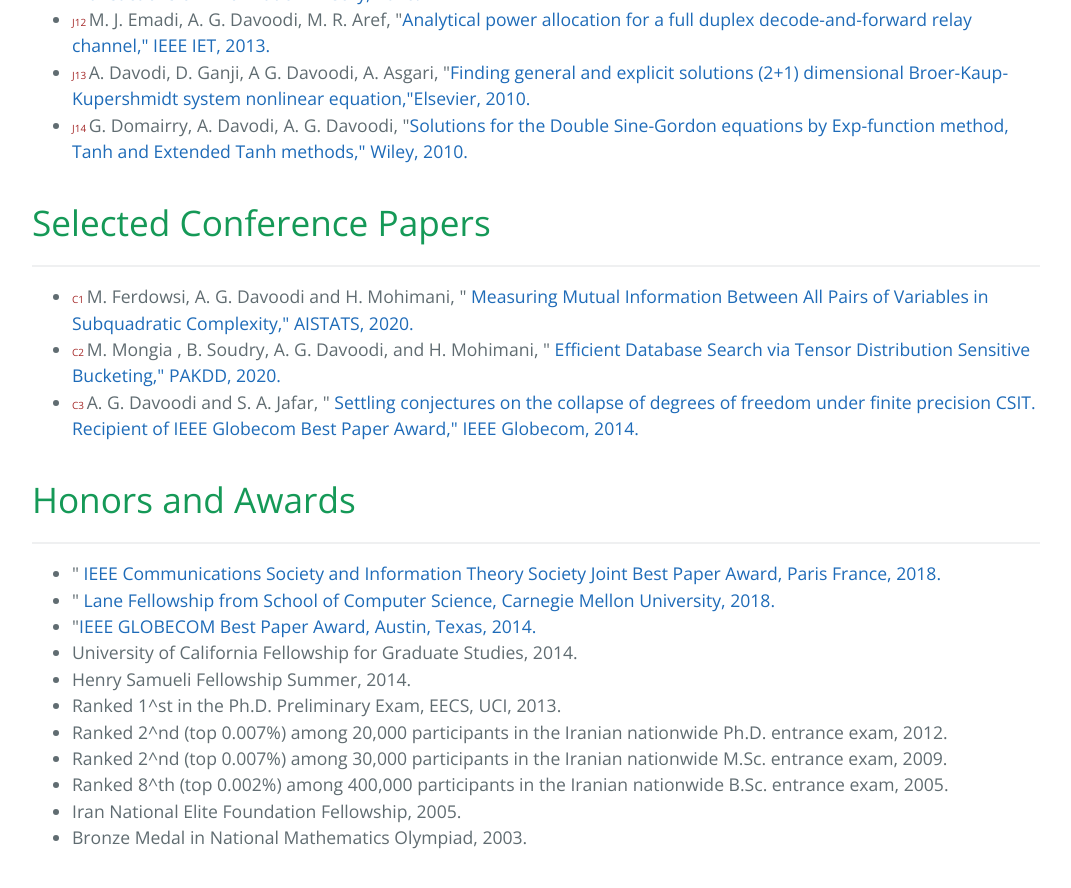
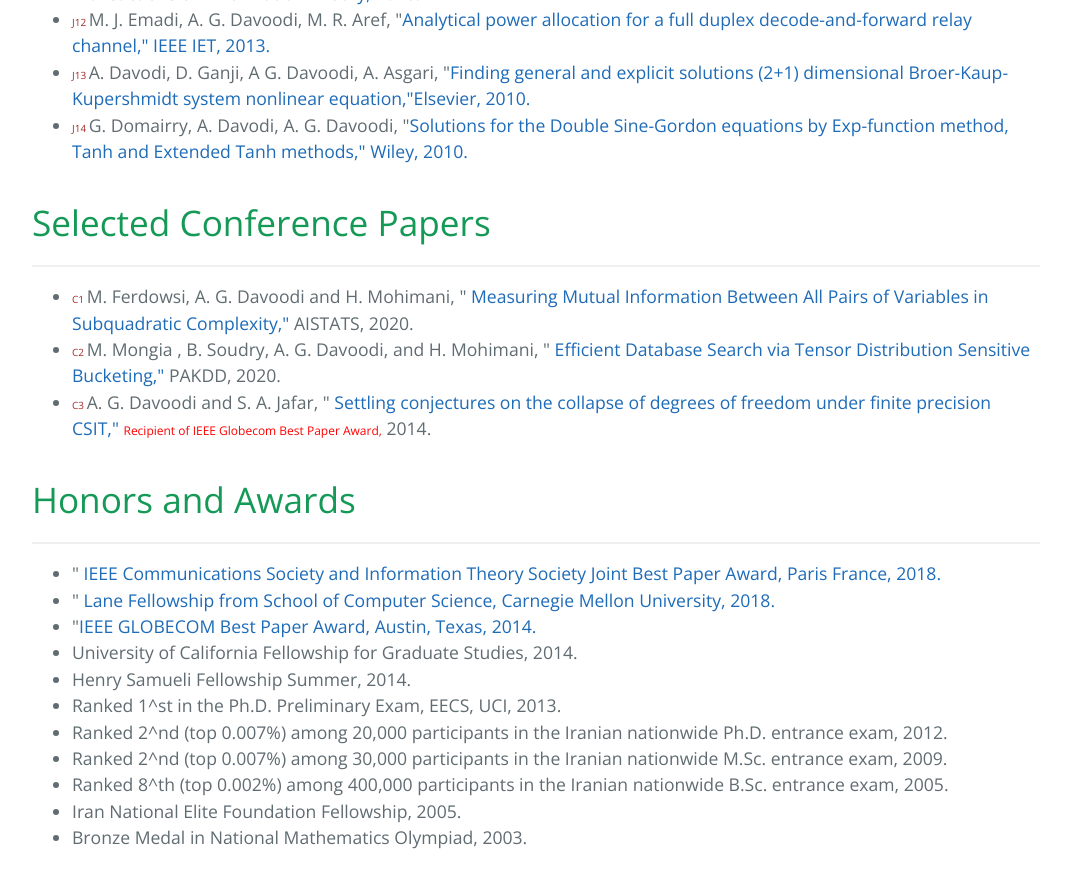
Before and after one commit to arashgholami/arashgholami.github.io, a Jekyll site: the page built from index.md, in a window 1280 px wide and 900 px high, scrolled down 3450 px. Shown: the top 888 px of the window, without its empty margins (104-1175 px from the left). Built offline with Jekyll 4.4.1, drawn with Linux system fonts in a browser that asks for light colours.

Commit message:
Update index.md

```diff
--- a/index.md
+++ b/index.md
@@ -157,11 +157,11 @@ of having the same hash is higher. </font><br>
 * * *
 
 <ul>
-  <li> <span style="color:brown;font-size:10px">  C1 </span> M. Ferdowsi, A. G. Davoodi and H. Mohimani, "<a href="http://proceedings.mlr.press/v108/ferdosi20a/ferdosi20a.pdf"> Measuring Mutual Information Between All Pairs of Variables in Subquadratic Complexity," AISTATS, 2020. </a> </li>
+  <li> <span style="color:brown;font-size:10px">  C1 </span> M. Ferdowsi, A. G. Davoodi and H. Mohimani, "<a href="http://proceedings.mlr.press/v108/ferdosi20a/ferdosi20a.pdf"> Measuring Mutual Information Between All Pairs of Variables in Subquadratic Complexity," </a> AISTATS, 2020.  </li>
    <li> <span style="color:brown;font-size:10px">  C2 </span> M. Mongia , B. Soudry, A. G. Davoodi, and H. Mohimani, "<a href="https://link.springer.com/chapter/10.1007/978-3-030-47436-2_26"> Efficient Database Search via Tensor
-Distribution Sensitive Bucketing," PAKDD, 2020. </a> </li>
+Distribution Sensitive Bucketing," </a> PAKDD, 2020.  </li>
    <li> <span style="color:brown;font-size:10px">  C3 </span> A. G. Davoodi and S. A. Jafar, "<a href="https://ieeexplore.ieee.org/abstract/document/7037048"> Settling conjectures on the collapse of degrees of freedom under finite
-precision CSIT. Recipient of IEEE Globecom Best Paper Award," IEEE Globecom, 2014. </a> </li>
+precision CSIT," </a> <span style="color:red;font-size:12px">  Recipient of IEEE Globecom Best Paper Award,</span> 2014.  </li>
 
 </ul>
 
```
